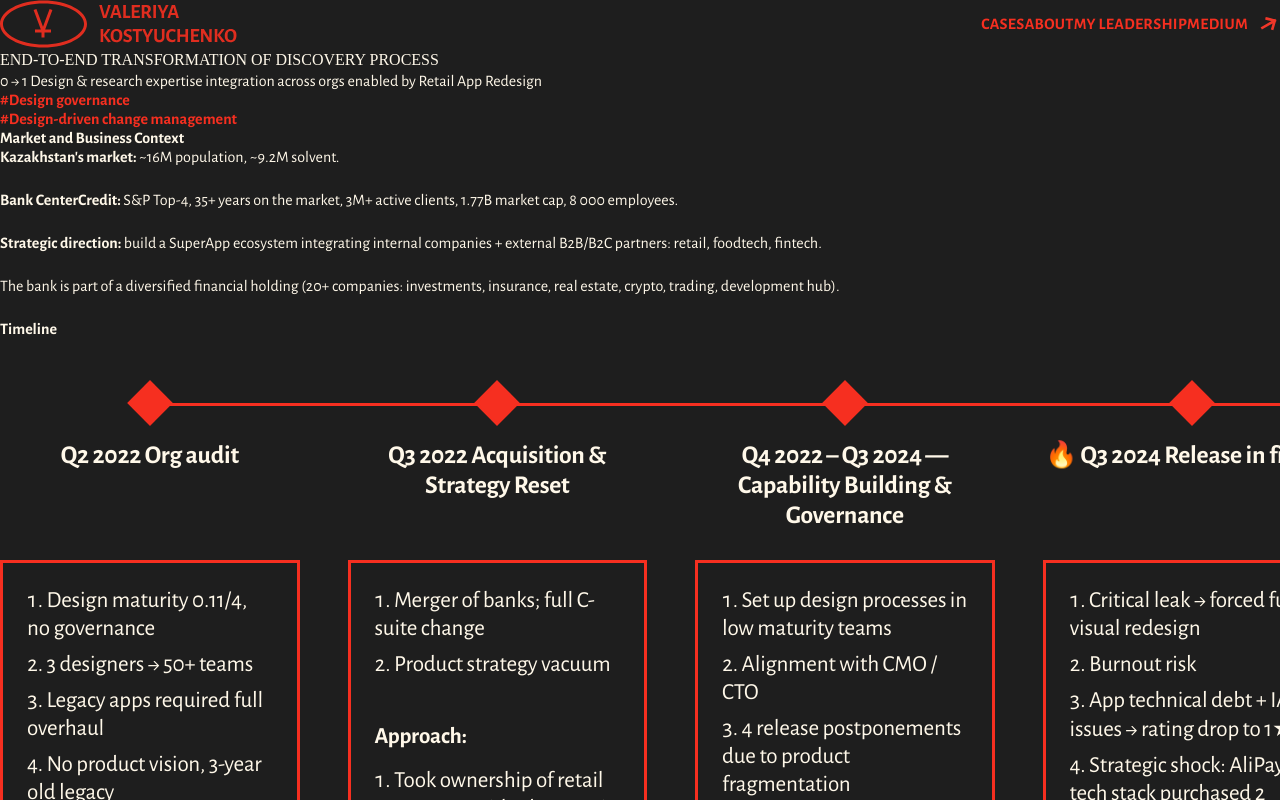
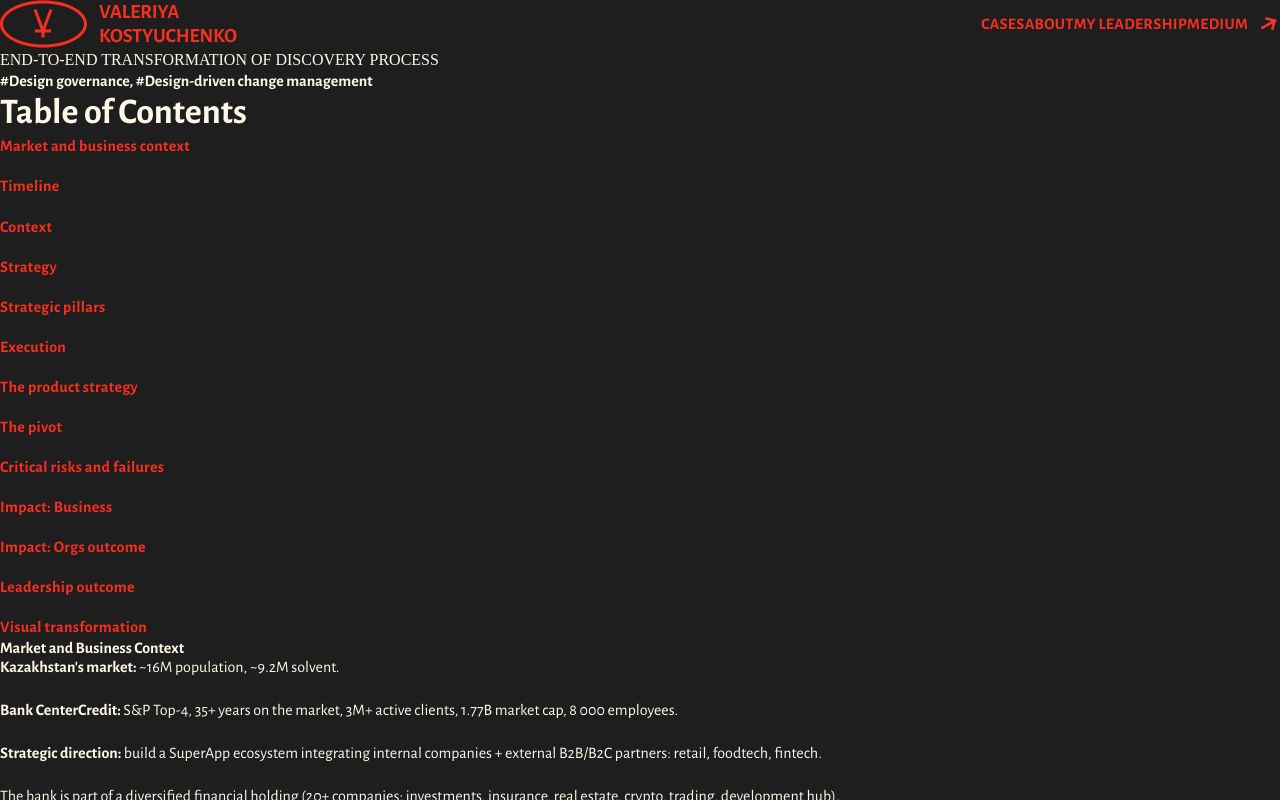
Before and after one commit to voleriyah/portfolio, a Next.js app: page /cases/end-to-end-transformation in a window 1280 px wide. Shown: the top 800 px of the page. Built offline with nearby package versions, Linux system fonts and the light colour scheme; a web font is replaced by a local one.

Commit message:
table of contents

```diff
--- a/app/cases/end-to-end-transformation/page.tsx
+++ b/app/cases/end-to-end-transformation/page.tsx
@@ -6,6 +6,7 @@
 import LargeBulletList from '@/components/LargeBulletList';
 import Risks from '@/components/Risks';
 import { ReactCompareSlider, ReactCompareSliderImage } from 'react-compare-slider';
+import ScrollToTopButton from '@/components/ScrollToTopButton';
 
 export default function EndToEndTransformationPage() {
   return (
@@ -38,25 +39,13 @@
                   End-to-End Transformation of discovery process
                 </h1>
 
-          {/* Case Description */}
-          <p
-            style={{
-              color: '#FFF8E9',
-              fontFamily: '"Alegreya Sans", sans-serif',
-              fontSize: 'clamp(20px, calc(20px + (32px - 20px) * ((100vw - 320px) / (1920px - 320px))), 32px)',
-              fontWeight: 400,
-              lineHeight: 'normal',
-              marginBottom: 'clamp(16px, calc(16px + (24px - 16px) * ((100vw - 320px) / (1920px - 320px))), 24px)',
-            }}
-          >
-            0 → 1 Design & research expertise integration across orgs enabled by Retail App Redesign
-          </p>
+
 
           {/* Case Tags */}
           <div>
             <p
               style={{
-                color: '#F62F20',
+                color: '#FFF8E9',
                 fontFamily: '"Alegreya Sans", sans-serif',
                 fontSize: 'clamp(18px, calc(18px + (24px - 18px) * ((100vw - 320px) / (1920px - 320px))), 24px)',
                 fontWeight: 700,
@@ -64,10 +53,66 @@
                 whiteSpace: 'pre-line',
               }}
             >
-              #Design governance{'\n'}#Design-driven change management
+              #Design governance, #Design-driven change management
             </p>
           </div>
 
+          {/* Table of Contents */}
+          <div
+            className="w-full mx-auto"
+            style={{
+              maxWidth: '1692px',
+              marginTop: 'clamp(48px, calc(48px + (92px - 48px) * ((100vw - 320px) / (1920px - 320px))), 92px)',
+              marginBottom: 'clamp(48px, calc(48px + (92px - 48px) * ((100vw - 320px) / (1920px - 320px))), 92px)',
+            }}
+          >
+            <h2 className="heading-m" style={{ marginBottom: 'clamp(24px, calc(24px + (64px - 24px) * ((100vw - 320px) / (1920px - 320px))), 64px)' }}>Table of Contents</h2>
+            <div className="flex flex-col gap-4" style={{ gap: 'clamp(12px, calc(12px + (16px - 12px) * ((100vw - 320px) / (1920px - 320px))), 16px)' }}>
+              <CustomLink href="#market-and-business-context" iconType={null} showExternalIcon={false}>
+                Market and business context
+              </CustomLink>
+
+                <CustomLink href="#timeline" iconType={null} showExternalIcon={false}>
+                  Timeline
+                </CustomLink>
+                <div style={{ paddingLeft: 'clamp(24px, calc(24px + (32px - 24px) * ((100vw - 320px) / (1920px - 320px))), 32px)' }}>
+                  <CustomLink href="#context" iconType={null} showExternalIcon={false}>
+                    Context
+                  </CustomLink>
+                </div>
+
+              <CustomLink href="#strategy" iconType={null} showExternalIcon={false}>
+                Strategy
+              </CustomLink>
+              <CustomLink href="#strategic-pillars" iconType={null} showExternalIcon={false}>
+                Strategic pillars
+              </CustomLink>
+              <CustomLink href="#execution" iconType={null} showExternalIcon={false}>
+                Execution
+              </CustomLink>
+              <CustomLink href="#product-strategy" iconType={null} showExternalIcon={false}>
+                The product strategy
+              </CustomLink>
+              <CustomLink href="#pivot" iconType={null} showExternalIcon={false}>
+                The pivot
+              </CustomLink>
+              <CustomLink href="#critical-risks" iconType={null} showExternalIcon={false}>
+                Critical risks and failures
+              </CustomLink>
+              <CustomLink href="#impact-business" iconType={null} showExternalIcon={false}>
+                Impact: Business
+              </CustomLink>
+              <CustomLink href="#impact-orgs" iconType={null} showExternalIcon={false}>
+                Impact: Orgs outcome
+              </CustomLink>
+              <CustomLink href="#leadership-outcome" iconType={null} showExternalIcon={false}>
+                Leadership outcome
+              </CustomLink>
+              <CustomLink href="#visual-transformation" iconType={null} showExternalIcon={false}>
+                Visual transformation
+              </CustomLink>
+            </div>
+          </div>
 
           {/* Case Content Placeholder */}
           <div className="w-full mx-auto"
@@ -76,7 +121,7 @@
               marginTop: 'clamp(48px, calc(48px + (92px - 48px) * ((100vw - 320px) / (1920px - 320px))), 92px)',
             }}
           >
-            <h1 className="heading-xl" style={{ paddingTop: 'clamp(48px, calc(48px + (92px - 48px) * ((100vw - 320px) / (1920px - 320px))), 92px)', marginBottom: 'clamp(24px, calc(24px + (48px - 24px) * ((100vw - 320px) / (1920px - 320px))), 48px)' }}>Market and Business Context</h1>
+            <h1 id="market-and-business-context" className="heading-xl" style={{ paddingTop: 'clamp(48px, calc(48px + (92px - 48px) * ((100vw - 320px) / (1920px - 320px))), 92px)', marginBottom: 'clamp(24px, calc(24px + (48px - 24px) * ((100vw - 320px) / (1920px - 320px))), 48px)' }}>Market and Business Context</h1>
             <p className="text-l" style={{ fontWeight: 400 }}>  <b>Kazakhstan's market: </b> ~16M population, ~9.2M solvent. </p> <br />
 
             <p className="text-l" style={{ fontWeight: 400 }}>  <b>Bank CenterCredit: </b> S&P Top-4, 35+ years on the market, 3M+ active clients, 1.77B market cap, 8 000 employees.</p> <br />
@@ -91,7 +136,7 @@
               marginTop: 'clamp(48px, calc(48px + (92px - 48px) * ((100vw - 320px) / (1920px - 320px))), 92px)',
             }}
           >
-            <h1 className="heading-xl" style={{ paddingTop: 'clamp(48px, calc(48px + (92px - 48px) * ((100vw - 320px) / (1920px - 320px))), 92px)', marginBottom: 'clamp(24px, calc(24px + (48px - 24px) * ((100vw - 320px) / (1920px - 320px))), 48px)' }}>Timeline</h1>
+            <h1 id="timeline" className="heading-xl" style={{ paddingTop: 'clamp(48px, calc(48px + (92px - 48px) * ((100vw - 320px) / (1920px - 320px))), 92px)', marginBottom: 'clamp(24px, calc(24px + (48px - 24px) * ((100vw - 320px) / (1920px - 320px))), 48px)' }}>Timeline</h1>
             <HorizontalTimeline
   steps={[
     {
@@ -234,7 +279,7 @@
             minHeight: 'clamp(200px, calc(400px + (800px - 400px) * ((100vw - 320px) / (1920px - 320px))), 400px)',
           }}
         >
-            <p className="text-l" style={{ fontWeight: 700 }}>  Context </p> <br />
+            <p id="context" className="text-l" style={{ fontWeight: 700 }}>  Context </p> <br />
             <p className="text-l" style={{ fontWeight: 400 }}>  Post-acquisition restructuring created a political and operational vacuum: the design function had no defined mandate and was absent from strategic decision-making. <br /> <br /> This vacuum also created an opportunity: the organization needed a function capable of stabilizing product delivery and re-establishing customer-centered direction. I leveraged this moment to position design as that function, embedding governance and decision-making frameworks through the retail redesign. </p>
             <br /> <br /> <br />
             <p className="text-l" style={{ fontWeight: 700 }}>  Guiding Policy (the strategic idea) </p> <br />
@@ -247,6 +292,7 @@
 
       {/* Strategy Block */}
       <section
+        id="strategy"
         className="w-full flex items-center justify-center"
         style={{
           height: 'clamp(600px, calc(600px + (1000px - 600px) * ((100vw - 320px) / (1920px - 320px))), 1000px)',
@@ -326,7 +372,7 @@
             //paddingTop: 'clamp(48px, calc(48px + (92px - 48px) * ((100vw - 320px) / (1920px - 320px))), 92px)',
           }}
         >
-            <h1 className="heading-xl" style={{ paddingTop: 'clamp(48px, calc(48px + (92px - 48px) * ((100vw - 320px) / (1920px - 320px))), 92px)', marginBottom: 'clamp(24px, calc(24px + (48px - 24px) * ((100vw - 320px) / (1920px - 320px))), 48px)' }}>Strategic pillars</h1>
+            <h1 id="strategic-pillars" className="heading-xl" style={{ paddingTop: 'clamp(48px, calc(48px + (92px - 48px) * ((100vw - 320px) / (1920px - 320px))), 92px)', marginBottom: 'clamp(24px, calc(24px + (48px - 24px) * ((100vw - 320px) / (1920px - 320px))), 48px)' }}>Strategic pillars</h1>
             <LargeBulletList
                 items={[
                     'Reframe team workflows around customer-outcome mindset → raise product maturity.',
@@ -350,7 +396,7 @@
             paddingTop: 'clamp(48px, calc(48px + (92px - 48px) * ((100vw - 320px) / (1920px - 320px))), 92px)',
           }}
         >
-            <h1 className="heading-xl" style={{ paddingTop: 'clamp(48px, calc(48px + (92px - 48px) * ((100vw - 320px) / (1920px - 320px))), 92px)', marginBottom: 'clamp(24px, calc(24px + (48px - 24px) * ((100vw - 320px) / (1920px - 320px))), 48px)' }}>Execution</h1>
+            <h1 id="execution" className="heading-xl" style={{ paddingTop: 'clamp(48px, calc(48px + (92px - 48px) * ((100vw - 320px) / (1920px - 320px))), 92px)', marginBottom: 'clamp(24px, calc(24px + (48px - 24px) * ((100vw - 320px) / (1920px - 320px))), 48px)' }}>Execution</h1>
             <p className="text-l" style={{ fontWeight: 700 }}>  Structural gaps </p> <br />
             <ul className="list-disc list-inside space-y-2 text-l" style={{ fontWeight: 400, color: 'var(--main-white, #FFF8E9)', fontFamily: '"Alegreya Sans", sans-serif', fontSize: 'clamp(18px, calc(18px + (32px - 18px) * ((100vw - 320px) / (1920px - 320px))), 32px)', fontStyle: 'normal', lineHeight: 'normal', letterSpacing: 'clamp(-0.18px, calc(-0.18px + (-0.32px - -0.18px) * ((100vw - 320px) / (1920px - 320px))), -0.32px)', paddingLeft: 'clamp(32px, calc(32px + (48px - 32px) * ((100vw - 320px) / (1920px - 320px))), 48px)' }}>
                 <li>No formal product ownership; CPO role absent.</li>
@@ -390,7 +436,7 @@
 
           }}
         >
-          <h1 className="heading-xl" style={{  marginBottom: 'clamp(24px, calc(24px + (48px - 24px) * ((100vw - 320px) / (1920px - 320px))), 48px)' }}>The product strategy</h1>
+          <h1 id="product-strategy" className="heading-xl" style={{  marginBottom: 'clamp(24px, calc(24px + (48px - 24px) * ((100vw - 320px) / (1920px - 320px))), 48px)' }}>The product strategy</h1>
 
           {/* Desktop: 3 columns layout */}
           <div className="hidden lg:flex lg:flex-row gap-8 items-stretch" style={{ height: '100%' }}>
@@ -705,7 +751,7 @@
 
           }}
         >
-            <h1 className="heading-xl" style={{ paddingTop: 'clamp(48px, calc(48px + (92px - 48px) * ((100vw - 320px) / (1920px - 320px))), 92px)', marginBottom: 'clamp(24px, calc(24px + (48px - 24px) * ((100vw - 320px) / (1920px - 320px))), 48px)' }}>The pivot mitigation</h1>
+            <h1 id="pivot" className="heading-xl" style={{ paddingTop: 'clamp(48px, calc(48px + (92px - 48px) * ((100vw - 320px) / (1920px - 320px))), 92px)', marginBottom: 'clamp(24px, calc(24px + (48px - 24px) * ((100vw - 320px) / (1920px - 320px))), 48px)' }}>The pivot mitigation</h1>
             <p className="text-l" style={{ fontWeight: 400 }}>  <b>Context: </b> New SuperApp tech platform was introduced 2 months before launch → <b><i>the app had to be rapidly repositioned and rebuilt under heavy constraints.</i></b> </p> <br />
             <p className="text-l" style={{ fontWeight: 400 }}>  <b>Solution: </b> The pivot was misaligned with market reality and our release readiness. Forcing it pre-launch would have failed. We shipped with the original positioning and deferred the pivot to 2025.</p> <br />
             <p className="text-l" style={{ fontWeight: 400 }}>  <b>My role: </b> Made the call to defer the pivot, keeping launch viable. Retrofitted design strategy to bridge original vision → <b><i> post-launch evolution.</i></b> </p> <br />
@@ -742,7 +788,7 @@
             //paddingBottom: 'clamp(48px, calc(48px + (92px - 48px) * ((100vw - 320px) / (1920px - 320px))), 92px)',
           }}
         >
-             <h1 className="heading-xl" style={{ paddingTop: 'clamp(48px, calc(48px + (92px - 48px) * ((100vw - 320px) / (1920px - 320px))), 92px)', marginBottom: 'clamp(24px, calc(24px + (48px - 24px) * ((100vw - 320px) / (1920px - 320px))), 48px)' }}>Critical risks and failures</h1>
+             <h1 id="critical-risks" className="heading-xl" style={{ paddingTop: 'clamp(48px, calc(48px + (92px - 48px) * ((100vw - 320px) / (1920px - 320px))), 92px)', marginBottom: 'clamp(24px, calc(24px + (48px - 24px) * ((100vw - 320px) / (1920px - 320px))), 48px)' }}>Critical risks and failures</h1>
           <div
             className="flex lg:flex-row items-start justify-start lg:justify-center gap-8 overflow-x-auto scrollbar-hide"
             style={{
@@ -784,7 +830,7 @@
             paddingBottom: 'clamp(48px, calc(48px + (92px - 48px) * ((100vw - 320px) / (1920px - 320px))), 92px)',
           }}
         >
-          <h1 className="heading-xl" style={{ marginBottom: 'clamp(24px, calc(24px + (48px - 24px) * ((100vw - 320px) / (1920px - 320px))), 48px)' }}>Impact: Business</h1>
+          <h1 id="impact-business" className="heading-xl" style={{ marginBottom: 'clamp(24px, calc(24px + (48px - 24px) * ((100vw - 320px) / (1920px - 320px))), 48px)' }}>Impact: Business</h1>
 
           <div className="space-y-6">
             {/* Growth */}
@@ -839,7 +885,7 @@
             paddingBottom: 'clamp(48px, calc(48px + (92px - 48px) * ((100vw - 320px) / (1920px - 320px))), 92px)',
           }}
         >
-          <h1 className="heading-xl" style={{ marginBottom: 'clamp(24px, calc(24px + (48px - 24px) * ((100vw - 320px) / (1920px - 320px))), 48px)' }}>Impact: Orgs outcome</h1>
+          <h1 id="impact-orgs" className="heading-xl" style={{ marginBottom: 'clamp(24px, calc(24px + (48px - 24px) * ((100vw - 320px) / (1920px - 320px))), 48px)' }}>Impact: Orgs outcome</h1>
 
           <div className="space-y-6">
             {/* Built and structured the Design & Research function from scratch */}
@@ -908,13 +954,13 @@
 
 
           {/* Main Text */}
-          <h1 className="heading-xl" style={{ maxWidth: 'clamp(300px, calc(300px + (1000px - 300px) * ((100vw - 320px) / (1920px - 320px))), 1000px)', textAlign: 'center' }}>
-          I learned to lead without air,<br />  to build without prerequisites <br /> and to protect people in a system built to break them.
-<br />
-<br />
+          <h1 id="leadership-outcome" className="heading-xl" style={{ maxWidth: 'clamp(300px, calc(300px + (1000px - 300px) * ((100vw - 320px) / (1920px - 320px))), 1000px)', textAlign: 'center' }}>
+           I learned to lead without air,<br />  to build without prerequisites <br /> and to protect people in a system built to break them.
+ <br />
+ <br />
 Also, I learned the hardest won leadership skill: <br />
 knowing when to walk away.
-          </h1>
+           </h1>
 
           {/* Bottom Diamonds - 2 diamonds horizontally aligned */}
           <div className="flex items-center justify-center" style={{ gap: '24px', marginTop: 'clamp(48px, calc(48px + (92px - 48px) * ((100vw - 320px) / (1920px - 320px))), 92px)' }}>
@@ -949,9 +995,9 @@
       paddingBottom: 'clamp(48px, calc(48px + (92px - 48px) * ((100vw - 320px) / (1920px - 320px))), 92px)',
     }}
   >
-    <h1 className="heading-xl" style={{ marginBottom: 'clamp(24px, calc(24px + (48px - 24px) * ((100vw - 320px) / (1920px - 320px))), 48px)' }}>
+    <h1 id="visual-transformation" className="heading-xl" style={{ marginBottom: 'clamp(24px, calc(24px + (48px - 24px) * ((100vw - 320px) / (1920px - 320px))), 48px)' }}>
       Visual transformation
-    </h1>
+     </h1>
 
 
 
@@ -1281,6 +1327,9 @@
           <Image src="/images/pattern.svg" alt="Pattern" width={987} height={974} className="w-full h-auto" />
         </div>
       </footer>
+
+      {/* Scroll to Top Button */}
+      <ScrollToTopButton />
     </main>
   );
 }
--- a/app/globals.css
+++ b/app/globals.css
@@ -9,13 +9,14 @@
 }
 
 
-html, body {
+html {
+  overflow-x: hidden !important;
+  scroll-behavior: smooth;
+}
+
+body {
   overflow-x: hidden !important;
   max-width: 100vw !important;
-}
-
-html {
-  overflow-x: hidden !important;
 }
 
 .overflow-x-hidden {
@@ -77,6 +78,16 @@
   line-height: normal;
 }
 
+.subtitle-l {
+  color: var(--main-white, #FFF8E9);
+  font-family: "Alegreya Sans";
+  font-size: 32px;
+  font-style: normal;
+  font-weight: 700;
+  line-height: normal;
+  letter-spacing: -0.32px;
+}
+
 /* Hide scrollbar for horizontal scrolling */
 .scrollbar-hide {
   scrollbar-width: none;
@@ -86,3 +97,29 @@
 .scrollbar-hide::-webkit-scrollbar {
   display: none;
 }
+
+/* Custom Link hover underline animation */
+.custom-link-text {
+  position: relative;
+  display: inline-block;
+}
+
+.custom-link-text::after {
+  content: '';
+  position: absolute;
+  bottom: 0;
+  left: 0;
+  width: 0;
+  height: 0.12em;
+  background-color: currentColor;
+  transition: width 0.3s ease-in-out;
+  transform: translateY(calc(0.25em));
+}
+
+a:hover .custom-link-text::after {
+  width: 100%;
+}
+
+a:focus-visible .custom-link-text::after {
+  width: 100%;
+}
--- a/components/CustomLink.tsx
+++ b/components/CustomLink.tsx
@@ -1,3 +1,5 @@
+'use client';
+
 import Link from 'next/link';
 import Image from 'next/image';
 
@@ -19,6 +21,48 @@
   variant = 'default',
 }: CustomLinkProps) {
   const isExternal = href.startsWith('http://') || href.startsWith('https://') || href.startsWith('mailto:');
+  const isAnchor = href.startsWith('#');
+
+  // Smooth scroll function with ease-out
+  const handleAnchorClick = (e: React.MouseEvent<HTMLAnchorElement>) => {
+    if (isAnchor) {
+      e.preventDefault();
+      // Remove focus immediately to prevent underline from sticking
+      if (e.currentTarget instanceof HTMLElement) {
+        e.currentTarget.blur();
+      }
+
+      const targetId = href.substring(1);
+      const targetElement = document.getElementById(targetId);
+
+      if (targetElement) {
+        const startPosition = window.pageYOffset;
+        const targetPosition = targetElement.getBoundingClientRect().top + window.pageYOffset;
+        const distance = targetPosition - startPosition;
+        const duration = 400; // milliseconds
+        const startTime = performance.now();
+
+        const easeOutCubic = (t: number): number => {
+          return 1 - Math.pow(1 - t, 3);
+        };
+
+        const animation = (currentTime: number) => {
+          const timeElapsed = currentTime - startTime;
+          const progress = Math.min(timeElapsed / duration, 1);
+          const ease = easeOutCubic(progress);
+
+          window.scrollTo(0, startPosition + distance * ease);
+
+          if (progress < 1) {
+            requestAnimationFrame(animation);
+          }
+        };
+
+        // Start immediately without waiting
+        requestAnimationFrame(animation);
+      }
+    }
+  };
 
   // Get icon source based on iconType
   const getIconSrc = () => {
@@ -92,7 +136,7 @@
           }}
         />
       )}
-      <span>{children}</span>
+      <span className="custom-link-text">{children}</span>
       {/* Right side internal icon */}
       {iconType === 'internal' && (
         <Image
@@ -124,7 +168,7 @@
     </>
   ) : (
     <span className="inline-flex items-center gap-2">
-      {children}
+      <span className="custom-link-text">{children}</span>
       {/* Right side internal icon */}
       {iconType === 'internal' && (
         <Image
@@ -164,6 +208,14 @@
     );
   }
 
+  if (isAnchor) {
+    return (
+      <a href={href} {...linkProps} onClick={handleAnchorClick}>
+        {linkContent}
+      </a>
+    );
+  }
+
   return (
     <Link href={href} {...linkProps}>
       {linkContent}
--- a/components/MainButton.tsx
+++ b/components/MainButton.tsx
@@ -39,13 +39,15 @@
         lineHeight: isLarge ? '19.498px' : '19.498px',
         border: 'none',
         cursor: 'pointer',
-        transition: 'opacity 0.2s ease-in-out',
+        transition: 'opacity 0.2s ease-in-out, transform 0.3s ease-out',
       }}
       onMouseEnter={(e) => {
         e.currentTarget.style.opacity = '0.9';
+        e.currentTarget.style.transform = 'translate(6px, -6px)';
       }}
       onMouseLeave={(e) => {
         e.currentTarget.style.opacity = '1';
+        e.currentTarget.style.transform = 'translate(0, 0)';
       }}
     >
       {children}
--- /dev/null
+++ b/components/ScrollToTopButton.tsx
@@ -0,0 +1,75 @@
+'use client';
+
+import React, { useState, useEffect } from 'react';
+
+export default function ScrollToTopButton() {
+  const [isVisible, setIsVisible] = useState(false);
+
+  useEffect(() => {
+    const toggleVisibility = () => {
+      // Show button when page is scrolled down
+      if (window.pageYOffset > 300) {
+        setIsVisible(true);
+      } else {
+        setIsVisible(false);
+      }
+    };
+
+    window.addEventListener('scroll', toggleVisibility);
+
+    return () => {
+      window.removeEventListener('scroll', toggleVisibility);
+    };
+  }, []);
+
+  const scrollToTop = () => {
+    window.scrollTo({
+      top: 0,
+      behavior: 'smooth',
+    });
+  };
+
+  if (!isVisible) {
+    return null;
+  }
+
+  return (
+    <button
+      onClick={scrollToTop}
+      className="fixed z-50"
+      style={{
+        right: 'clamp(16px, calc(16px + (32px - 16px) * ((100vw - 320px) / (1920px - 320px))), 32px)',
+        bottom: 'clamp(16px, calc(16px + (32px - 16px) * ((100vw - 320px) / (1920px - 320px))), 32px)',
+        width: '38px',
+        height: '38px',
+        borderRadius: '50%',
+        backgroundColor: 'var(--main-red-accent, #F62F20)',
+        border: 'none',
+        cursor: 'pointer',
+        display: 'flex',
+        alignItems: 'center',
+        justifyContent: 'center',
+        boxShadow: 'none',
+        transition: 'opacity 0.3s ease, transform 0.3s ease',
+      }}
+      onMouseEnter={(e) => {
+        e.currentTarget.style.opacity = '0.9';
+        e.currentTarget.style.transform = 'scale(1.1)';
+      }}
+      onMouseLeave={(e) => {
+        e.currentTarget.style.opacity = '1';
+        e.currentTarget.style.transform = 'scale(1)';
+      }}
+    >
+      <span className="subtitle-l" style={{
+        lineHeight: '1',
+        display: 'flex',
+        alignItems: 'center',
+        justifyContent: 'center',
+        paddingBottom: '3px',
+      }}>
+        ↑
+      </span>
+    </button>
+  );
+}
```
